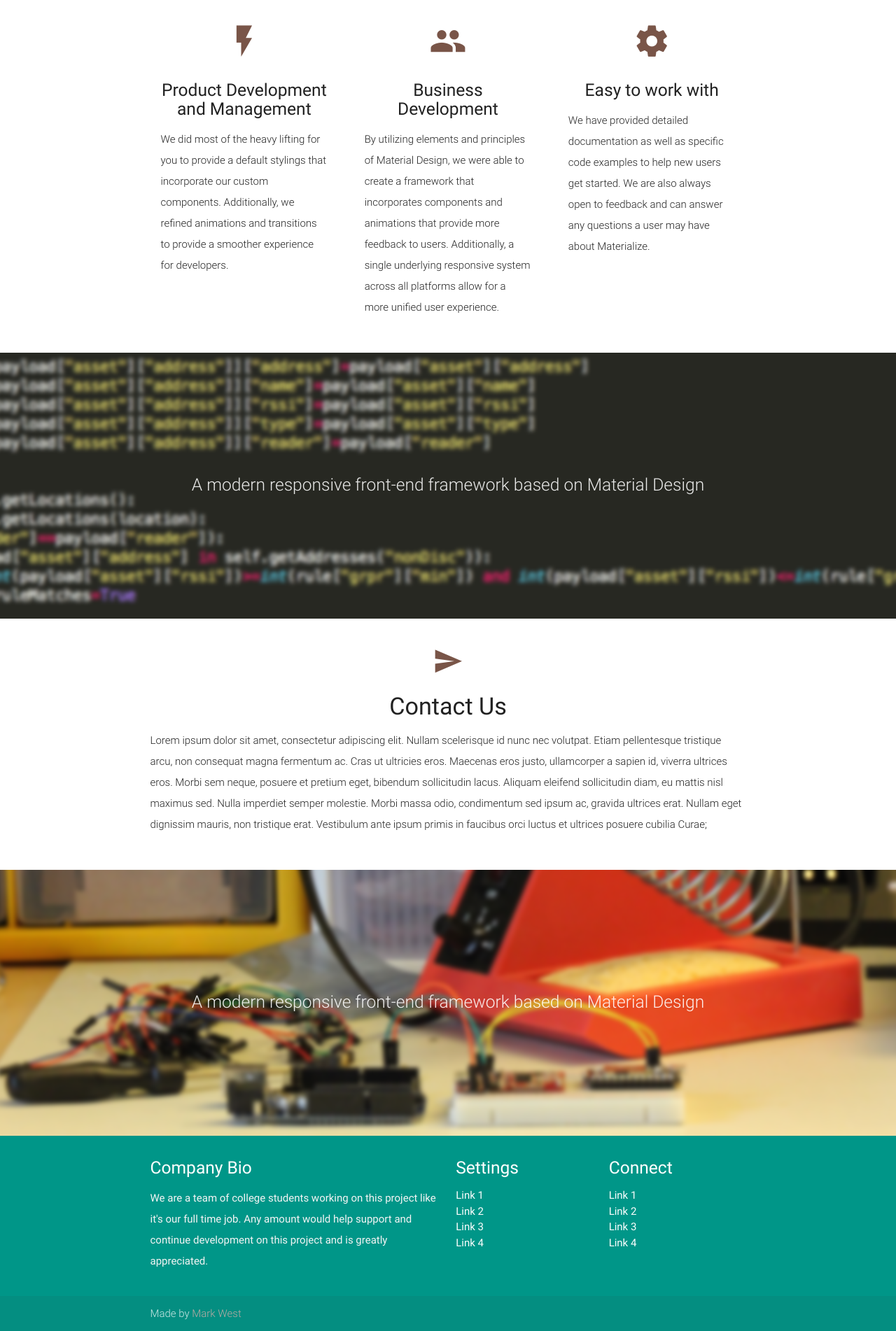
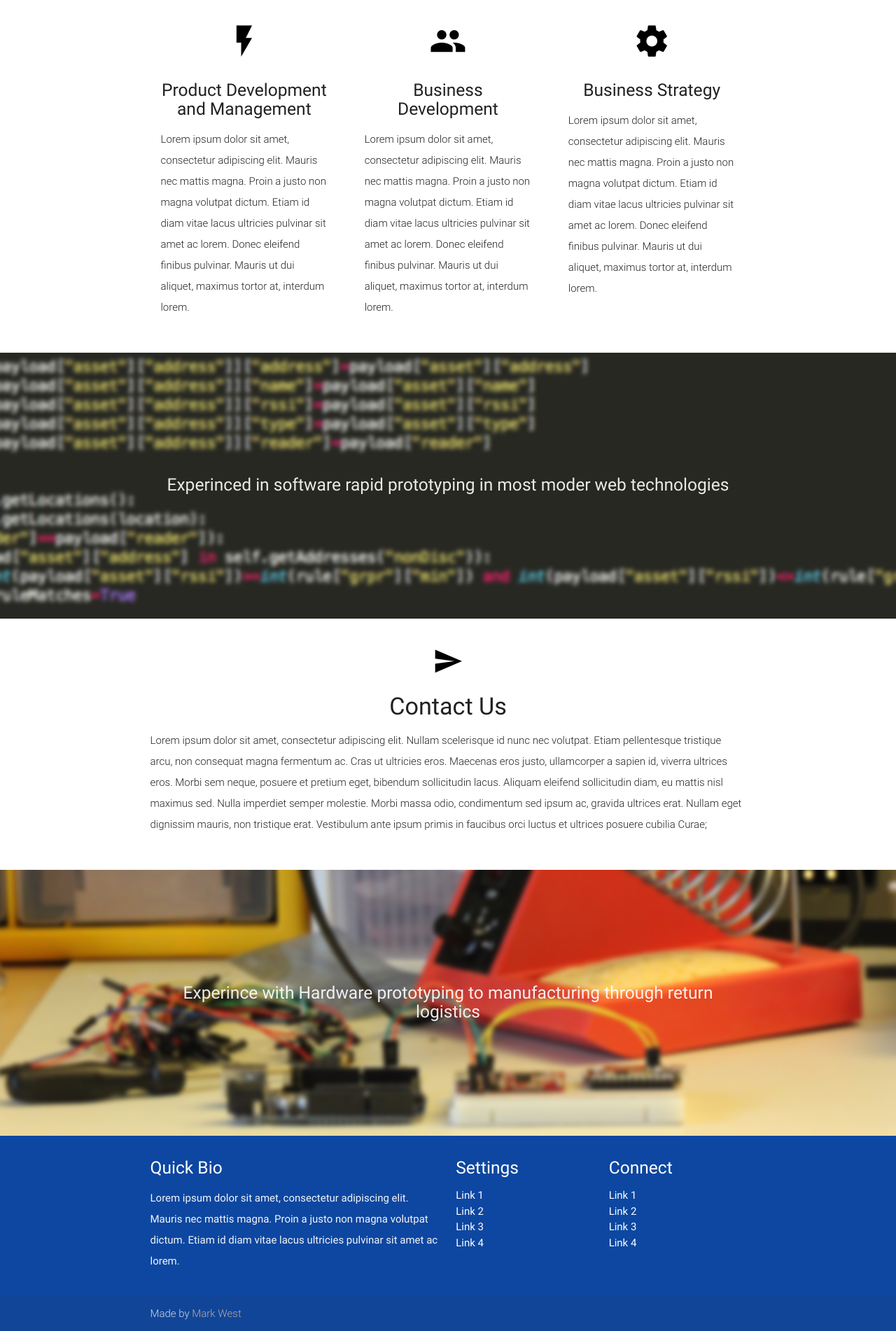
Before and after one commit to afewremarks/old_site, a plain HTML site: page index.html in a window 1280 px wide. Shown: the part 456-2358 px from the top of the page at 70% size. Drawn offline with nearby package versions, Linux system fonts and the light colour scheme.

Commit message:
added a bunch of text

```diff
--- a/index.html
+++ b/index.html
@@ -18,7 +18,8 @@
       </ul>
 
       <ul id="nav-mobile" class="side-nav">
-        <li><a href="#">Navbar Link</a></li>
+        <li><a href="#">Home</a></li>
+        <li><a href="#">Portfolio</a></li>
       </ul>
       <a href="#" data-activates="nav-mobile" class="button-collapse"><i class="mdi-navigation-menu"></i></a>
     </div>
@@ -33,7 +34,7 @@
           <h5 class="header col s12 light">Entrepreneur, Advisor, Business and Product Strategist</h5>
         </div>
         <div class="row center">
-          <a href="http://materializecss.com/getting-started.html" id="download-button" class="btn-large waves-effect waves-light teal lighten-1">Get Started</a>
+          <a href="http://materializecss.com/getting-started.html" id="download-button" class="btn-large waves-effect waves-light blue darken-4">Get Started</a>
         </div>
         <br><br>
 
@@ -50,28 +51,28 @@
       <div class="row">
         <div class="col s12 m4">
           <div class="icon-block">
-            <h2 class="center brown-text"><i class="mdi-image-flash-on"></i></h2>
+            <h2 class="center black-text"><i class="mdi-image-flash-on"></i></h2>
             <h5 class="center">Product Development and Management</h5>
 
-            <p class="light">We did most of the heavy lifting for you to provide a default stylings that incorporate our custom components. Additionally, we refined animations and transitions to provide a smoother experience for developers.</p>
+            <p class="light">Lorem ipsum dolor sit amet, consectetur adipiscing elit. Mauris nec mattis magna. Proin a justo non magna volutpat dictum. Etiam id diam vitae lacus ultricies pulvinar sit amet ac lorem. Donec eleifend finibus pulvinar. Mauris ut dui aliquet, maximus tortor at, interdum lorem.</p>
           </div>
         </div>
 
         <div class="col s12 m4">
           <div class="icon-block">
-            <h2 class="center brown-text"><i class="mdi-social-group"></i></h2>
+            <h2 class="center black-text"><i class="mdi-social-group"></i></h2>
             <h5 class="center">Business Development</h5>
 
-            <p class="light">By utilizing elements and principles of Material Design, we were able to create a framework that incorporates components and animations that provide more feedback to users. Additionally, a single underlying responsive system across all platforms allow for a more unified user experience.</p>
+            <p class="light">Lorem ipsum dolor sit amet, consectetur adipiscing elit. Mauris nec mattis magna. Proin a justo non magna volutpat dictum. Etiam id diam vitae lacus ultricies pulvinar sit amet ac lorem. Donec eleifend finibus pulvinar. Mauris ut dui aliquet, maximus tortor at, interdum lorem.</p>
           </div>
         </div>
 
         <div class="col s12 m4">
           <div class="icon-block">
-            <h2 class="center brown-text"><i class="mdi-action-settings"></i></h2>
-            <h5 class="center">Easy to work with</h5>
+            <h2 class="center black-text"><i class="mdi-action-settings"></i></h2>
+            <h5 class="center">Business Strategy</h5>
 
-            <p class="light">We have provided detailed documentation as well as specific code examples to help new users get started. We are also always open to feedback and can answer any questions a user may have about Materialize.</p>
+            <p class="light">Lorem ipsum dolor sit amet, consectetur adipiscing elit. Mauris nec mattis magna. Proin a justo non magna volutpat dictum. Etiam id diam vitae lacus ultricies pulvinar sit amet ac lorem. Donec eleifend finibus pulvinar. Mauris ut dui aliquet, maximus tortor at, interdum lorem.</p>
           </div>
         </div>
       </div>
@@ -84,7 +85,7 @@
     <div class="section no-pad-bot">
       <div class="container">
         <div class="row center">
-          <h5 class="header col s12 light">A modern responsive front-end framework based on Material Design</h5>
+          <h5 class="header col s12">Experinced in software rapid prototyping in most moder web technologies</h5>
         </div>
       </div>
     </div>
@@ -96,7 +97,7 @@
 
       <div class="row">
         <div class="col s12 center">
-          <h3><i class="mdi-content-send brown-text"></i></h3>
+          <h3><i class="mdi-content-send black-text"></i></h3>
           <h4>Contact Us</h4>
           <p class="left-align light">Lorem ipsum dolor sit amet, consectetur adipiscing elit. Nullam scelerisque id nunc nec volutpat. Etiam pellentesque tristique arcu, non consequat magna fermentum ac. Cras ut ultricies eros. Maecenas eros justo, ullamcorper a sapien id, viverra ultrices eros. Morbi sem neque, posuere et pretium eget, bibendum sollicitudin lacus. Aliquam eleifend sollicitudin diam, eu mattis nisl maximus sed. Nulla imperdiet semper molestie. Morbi massa odio, condimentum sed ipsum ac, gravida ultrices erat. Nullam eget dignissim mauris, non tristique erat. Vestibulum ante ipsum primis in faucibus orci luctus et ultrices posuere cubilia Curae;</p>
         </div>
@@ -110,19 +111,19 @@
     <div class="section no-pad-bot">
       <div class="container">
         <div class="row center">
-          <h5 class="header col s12 light">A modern responsive front-end framework based on Material Design</h5>
+          <h5 class="header col s12">Experince with Hardware prototyping to manufacturing through return logistics</h5>
         </div>
       </div>
     </div>
     <div class="parallax img-blur"><img src="background3.jpg" alt="Unsplashed background img 3"></div>
   </div>
 
-  <footer class="page-footer teal">
+  <footer class="page-footer blue darken-4">
     <div class="container">
       <div class="row">
         <div class="col l6 s12">
-          <h5 class="white-text">Company Bio</h5>
-          <p class="grey-text text-lighten-4">We are a team of college students working on this project like it's our full time job. Any amount would help support and continue development on this project and is greatly appreciated.</p>
+          <h5 class="white-text">Quick Bio</h5>
+          <p class="grey-text text-lighten-4">Lorem ipsum dolor sit amet, consectetur adipiscing elit. Mauris nec mattis magna. Proin a justo non magna volutpat dictum. Etiam id diam vitae lacus ultricies pulvinar sit amet ac lorem.</p>
 
 
         </div>
@@ -148,7 +149,7 @@
     </div>
     <div class="footer-copyright">
       <div class="container">
-      Made by <a class="brown-text text-lighten-3" href="http://materializecss.com">Mark West</a>
+      Made by <a class="brown-text text-lighten-3">Mark West</a>
       </div>
     </div>
   </footer>
```
